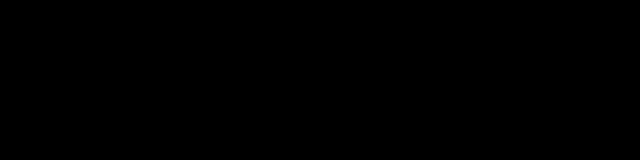
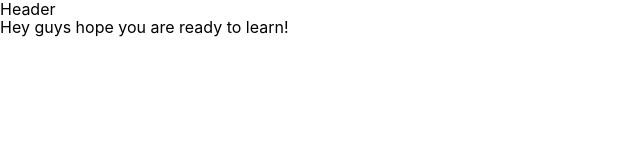
Before and after one commit to lsmucassi/giyant.com, a Gatsby site: page / in a window 1280 px wide. Shown: the whole page, without its empty margins (0-640 px from the left). Built offline with nearby package versions, Linux system fonts and the light colour scheme; Gatsby itself is replaced by a stand-in of ours.

Commit message:
theming site background basic

```diff
--- /dev/null
+++ b/src/components/header.js
@@ -0,0 +1,11 @@
+import React from 'react'
+
+const Header = () => {
+    return (
+        <div>
+            Header
+        </div>
+    )
+}
+
+export default Header
--- a/src/components/layout.js
+++ b/src/components/layout.js
@@ -5,6 +5,9 @@ import { useStaticQuery, graphql } from "gatsby"
 //Styled components
 import { createGlobalStyle, ThemeProvider } from "styled-components"
 import { normalize } from "styled-normalize"
+
+//components
+import Header from './header'
 
 const GlobalStyle = createGlobalStyle`
   ${normalize}
@@ -50,8 +53,9 @@ const Layout = ({ children }) => {
 
 
   return (
-    <ThemeProvider theme={darkTheme}>
+    <ThemeProvider theme={lightTheme}>
       <GlobalStyle />
+      <Header />
       <main>{children}</main>
     </ThemeProvider>
   )
```
